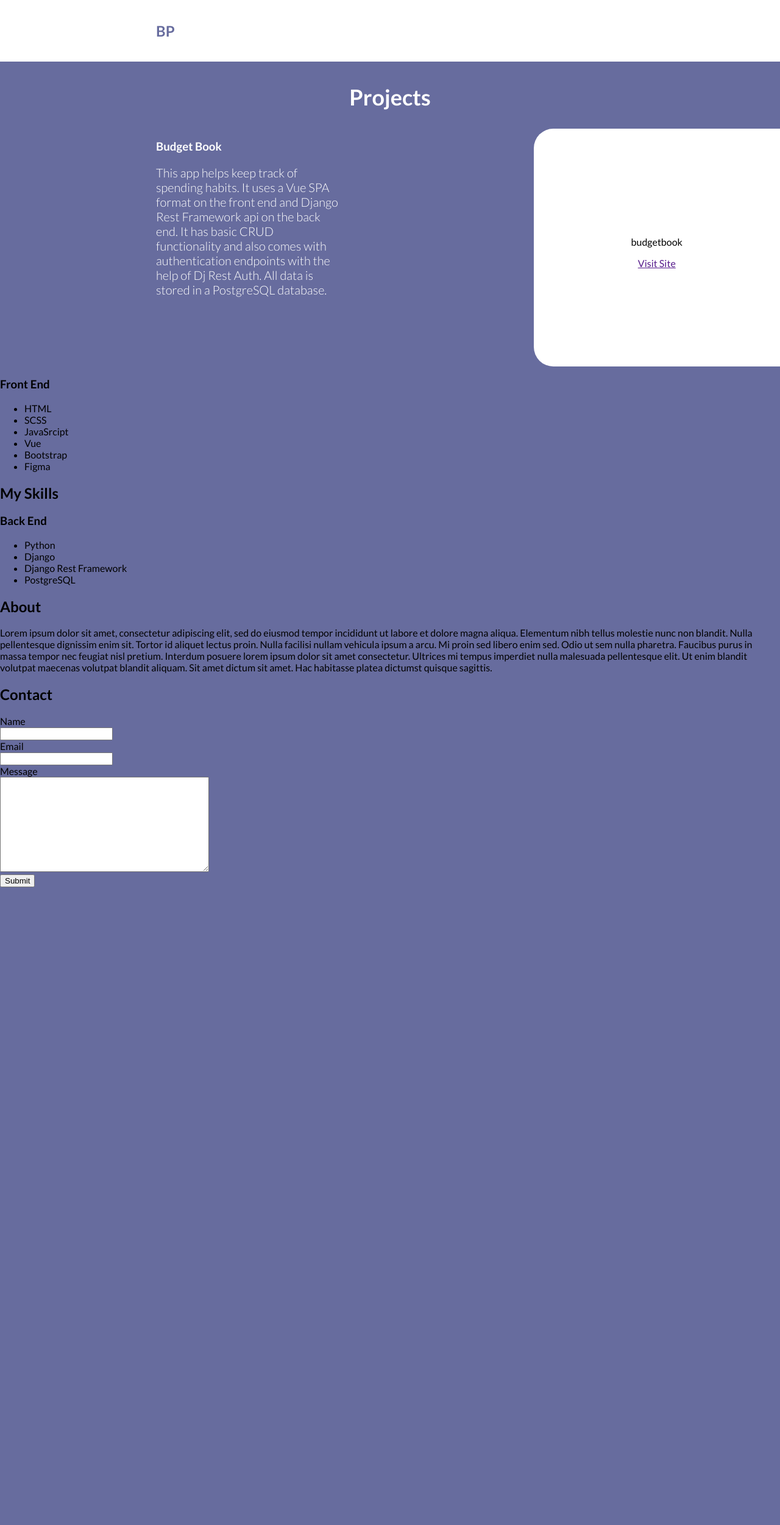
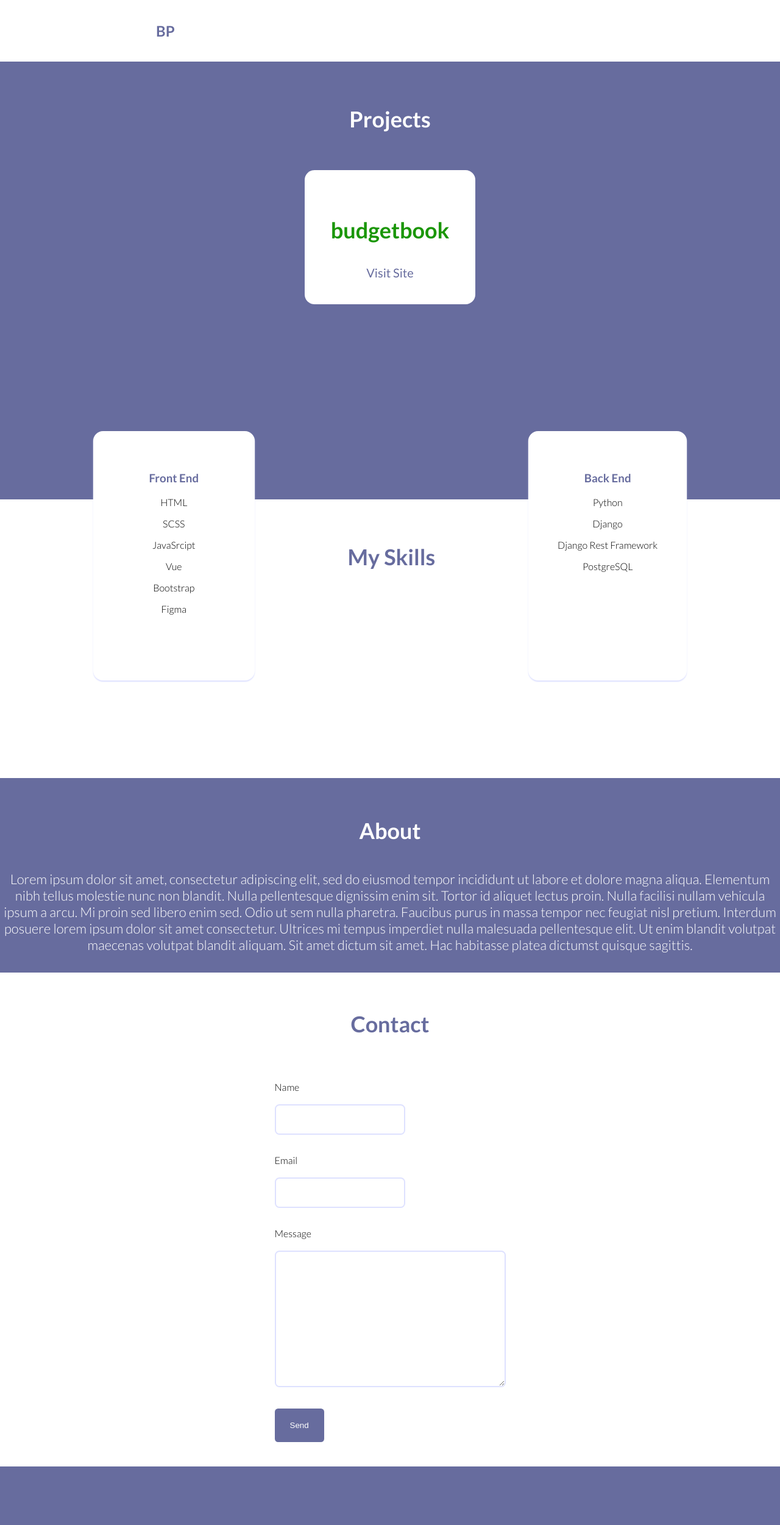
Before and after one commit to DaTinkerer/my_portfolio, a Django app: page / in a window 1280 px wide. Shown: the whole page at 61% size. Before the commit the page ends 1455 px from the top, so only its background shows below. Run offline with Django 3.2, Linux system fonts and the light colour scheme.

Commit message:
added most of the styling for portfolio page

```diff
--- a/src/portfolio/forms.py
+++ b/src/portfolio/forms.py
@@ -4,12 +4,12 @@ class ContactForm (forms.Form):
     name = forms.CharField(
         label='Name',
         max_length=250,
-        widget=forms.TextInput(attrs={'class': 'name-input'}))
+        widget=forms.TextInput(attrs={'class': 'input'}))
     email = forms.EmailField(
         label='Email',
         max_length=250,
-        widget=forms.EmailInput(attrs={'class': 'email-input'}))
+        widget=forms.EmailInput(attrs={'class': 'input'}))
     msg = forms.CharField(
         label='Message',
         max_length=1000,
-        widget=forms.Textarea(attrs={'class': 'msg-input'}))
+        widget=forms.Textarea(attrs={'class': 'input'}))
--- a/src/portfolio/templates/portfolio/index.html
+++ b/src/portfolio/templates/portfolio/index.html
@@ -13,22 +13,14 @@
     <title>Document</title>
   </head>
   <body>
-    <div class="top-div"><h2 class="logo">BP</h2></div>
+    <div class="top-div">
+      <h2 class="logo">BP</h2>
+      <div></div>
+    </div>
 
     <section class="projects-section">
       <h1 class="section-title">Projects</h1>
       <div class="project-content">
-        <div class="project-text">
-          <h3 class="project-sub-heading">Budget Book</h3>
-          <p class="project-description">
-            This app helps keep track of spending habits. It uses a Vue SPA
-            format on the front end and Django Rest Framework api on the back
-            end. It has basic CRUD functionality and also comes with
-            authentication endpoints with the help of Dj Rest Auth. All data is
-            stored in a PostgreSQL database.
-          </p>
-        </div>
-
         <div class="visit-div">
           <p>budgetbook</p>
           <a href="" class="site-link">Visit Site</a>
@@ -37,7 +29,7 @@
     </section>
 
     <section class="skills-section">
-      <div class="front-end-skills">
+      <div id="frontend-skills" class="skills-div">
         <h3 class="skills-sub-heading">Front End</h3>
 
         <ul class="skills-list">
@@ -52,7 +44,7 @@
 
       <h1 class="section-title">My Skills</h1>
 
-      <div class="back-end-skills">
+      <div id="backend-skills" class="skills-div">
         <h3 class="skills-sub-heading">Back End</h3>
 
         <ul class="skills-list">
@@ -104,8 +96,11 @@
           {{ form.msg }}
         </div>
 
-        <input type="submit" name="submit" />
+        <input id="submit" type="submit" name="submit" value="Send" />
       </form>
+
     </section>
+
+    <section class="footer"></section>
   </body>
 </html>
--- a/src/static/css/style.css
+++ b/src/static/css/style.css
@@ -8,6 +8,8 @@ body {
 
 .top-div {
   background: #fff;
+  display: flex;
+  justify-content: space-between;
   padding: 1em;
 }
 
@@ -19,33 +21,155 @@ body {
 .projects-section .section-title {
   color: #fff;
   text-align: center;
-  margin-top: 1em;
+  margin-top: 2em;
   font-size: 36px;
 }
 
 .projects-section .project-content {
   display: flex;
-  justify-content: space-between;
-}
-
-.projects-section .project-content .project-text {
-  margin-left: 16em;
-  margin-right: 20em;
-  color: #fff;
-}
-
-.projects-section .project-content .project-text .project-description {
-  font-weight: 300;
-  font-size: 20px;
-  max-width: 864px;
+  justify-content: center;
 }
 
 .projects-section .project-content .visit-div {
   background: #fff;
   text-align: center;
-  border-top-left-radius: 2em;
-  border-bottom-left-radius: 2em;
-  padding: 10em;
+  width: 200px;
+  min-width: 200px;
+  border-radius: 1em;
+  padding: 2.5em;
+  margin-top: 2em;
+}
+
+.projects-section .project-content .visit-div p {
+  color: #1a9606;
+  font-weight: 700;
+  font-size: 36px;
+}
+
+.projects-section .project-content .visit-div .site-link {
+  text-decoration: none;
+  color: #676c9e;
+  font-size: 20px;
+}
+
+.skills-section {
+  display: flex;
+  justify-content: space-between;
+  background: #fff;
+  margin-top: 20em;
+}
+
+.skills-section .section-title {
+  color: #676c9e;
+  font-size: 36px;
+  margin-top: 2em;
+  text-align: center;
+}
+
+.skills-section .skills-div {
+  background: white;
+  box-shadow: 0 2px 2px #dee1ff;
+  border-radius: 1em;
+  padding: 3em;
+  margin: auto;
+  margin-bottom: 10em;
+  text-align: center;
+}
+
+.skills-section .skills-div .skills-sub-heading {
+  color: #676c9e;
+}
+
+.skills-section .skills-div .skills-list {
+  list-style-type: none;
+  padding: 0;
+}
+
+.skills-section .skills-div .skills-list li {
+  margin-bottom: 1em;
+  font-weight: 300;
+}
+
+.skills-section #frontend-skills {
+  padding-left: 5.73em;
+  padding-right: 5.73em;
+  padding-bottom: 5.73em;
+  margin-top: -7em;
+}
+
+.skills-section #backend-skills {
+  margin-top: -7em;
+}
+
+.about-section {
+  margin-top: 4em;
+  margin-bottom: 2em;
+  text-align: center;
+}
+
+.about-section .light-title {
+  color: #fff;
+  font-size: 36px;
+}
+
+.about-section .about-description {
+  margin-top: 2em;
+  font-size: 22px;
+  font-weight: 300;
+  color: #fff;
+}
+
+.contact-section {
+  padding-top: 2em;
+  background: #fff;
+  display: flex;
+  flex-direction: column;
+  align-items: center;
+  margin-bottom: 6em;
+}
+
+.contact-section .section-title {
+  color: #676c9e;
+  font-size: 36px;
+  margin-bottom: 2em;
+}
+
+.contact-section .fieldWrapper {
+  margin-bottom: 2em;
+}
+
+.contact-section .fieldWrapper label {
+  display: block;
+  font-weight: 300;
+}
+
+.contact-section .fieldWrapper .input {
+  font-size: 15px;
+  font-family: "Lato", sans-serif;
+  padding: 20px;
+  border-radius: .5em;
+  box-sizing: border-box;
+  border: #dee1ff 2px solid;
+}
+
+.contact-section .fieldWrapper #id_name, .contact-section .fieldWrapper #id_email {
+  height: 50px;
+}
+
+.contact-section #submit {
+  padding: 20px;
+  padding-left: 25px;
+  padding-right: 25px;
+  margin-bottom: 3em;
+  background: #676c9e;
+  color: #fff;
+  border-radius: .4em;
+  border-style: none;
+  border-color: #676c9e;
+}
+
+.contact-section #submit:hover {
+  cursor: pointer;
 }
 
 /*# sourceMappingURL=../css/style.css.map */
```
Also changed, not shown: src/static/scss/main.scss (+138 -17 lines), 1 other file.
